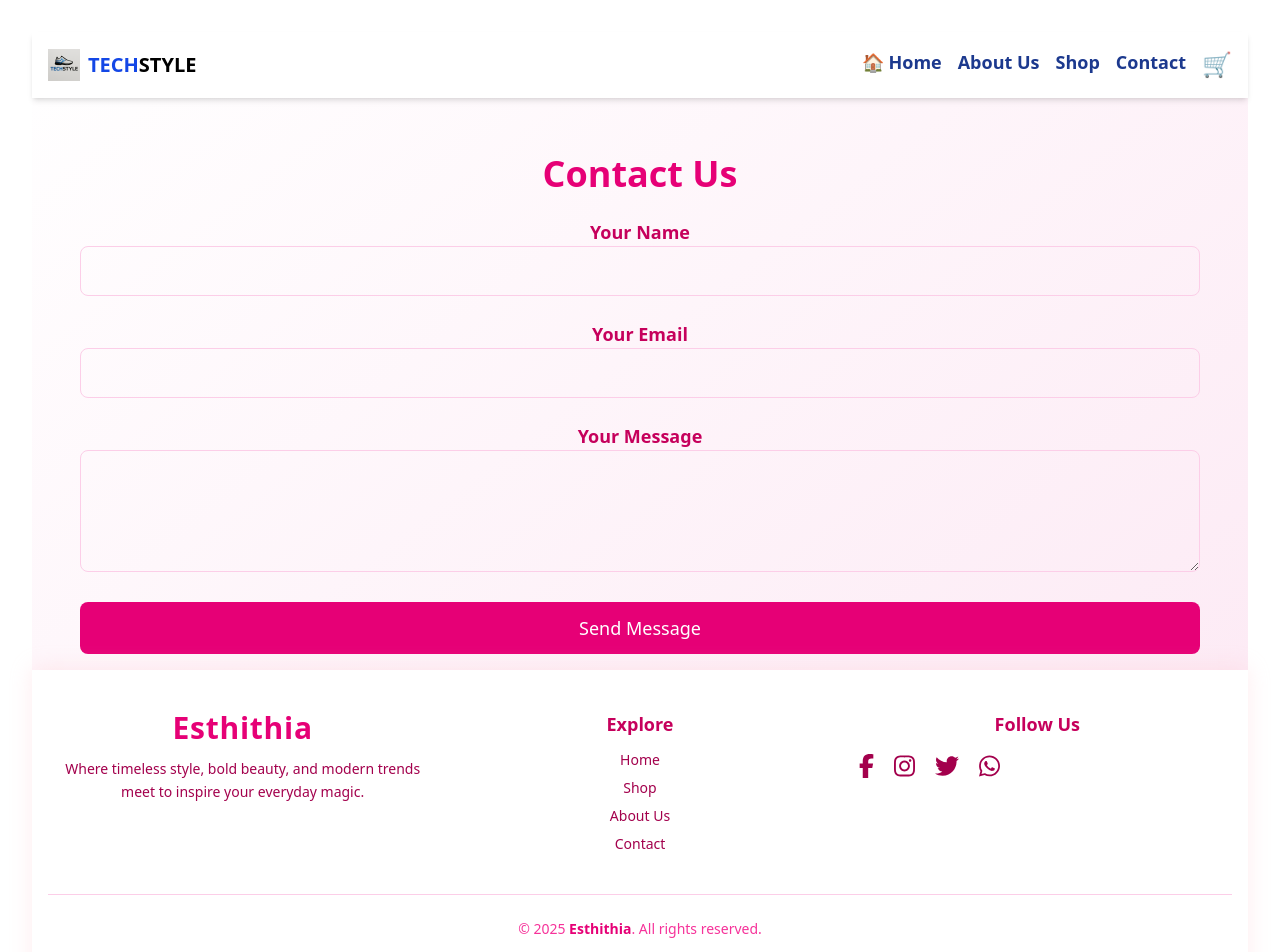
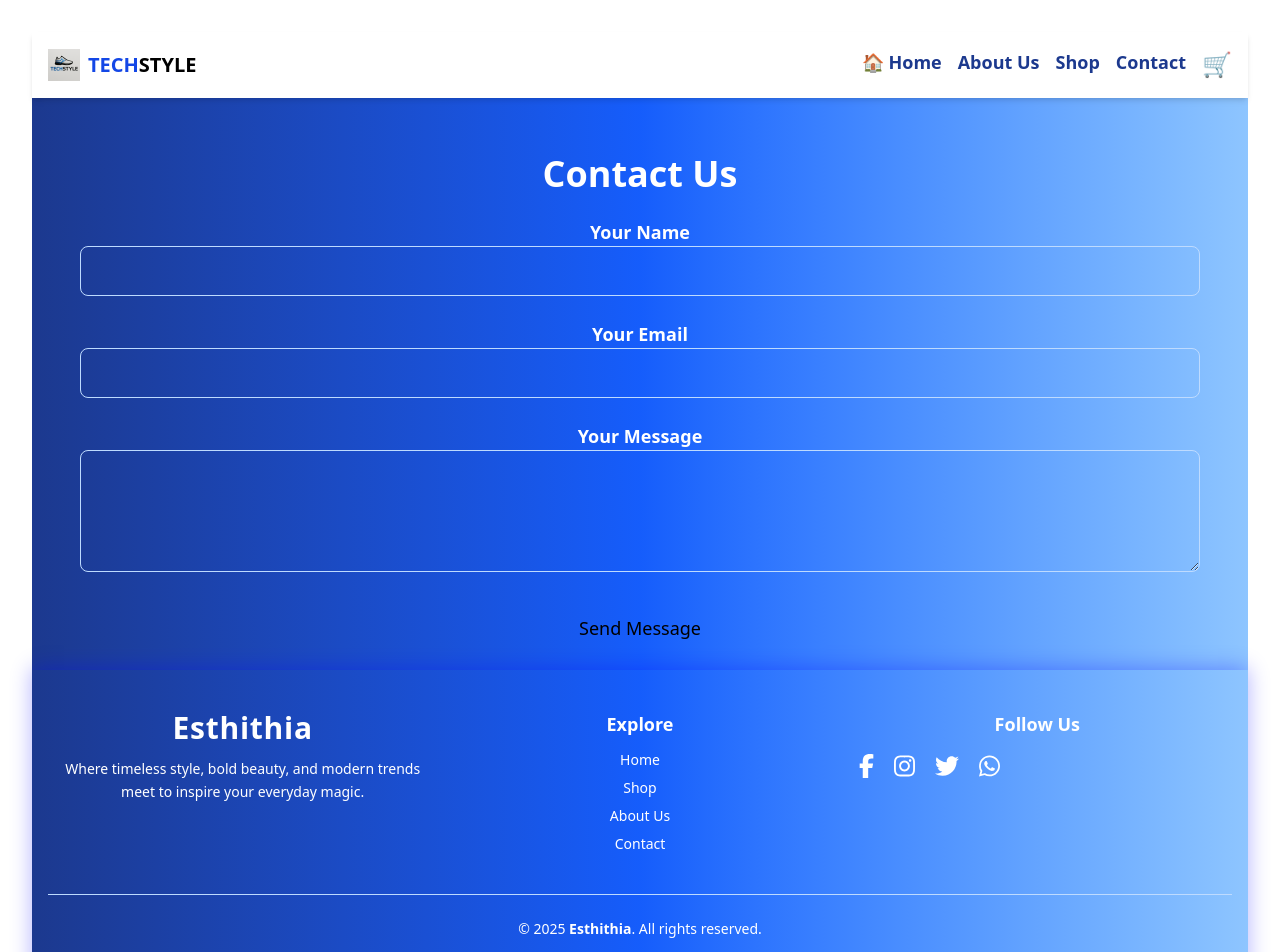
Before and after one commit to sayReine/bakery, a React (Vite) app: page /contact in a window 1280 px wide. Shown: the top 952 px of the page. Built offline with nearby package versions, Linux system fonts and the light colour scheme.

Commit message:
just added outfit

```diff
--- a/src/App.tsx
+++ b/src/App.tsx
@@ -51,7 +51,9 @@ const App: React.FC = () => {
 
   return (
     <Router>
-      <div className="flex flex-col min-h-screen bg-gradient-to-br from-white to-pink-100">
+      <div className="min-h-screen flex flex-col bg-gradient-to-r from-blue-900 via-blue-600 to-blue-300 text-white">
+
+
 
         {/* Navbar */}
         <nav className="bg-white text-blue-900 p-4 flex justify-between items-center shadow-md">
@@ -108,7 +110,7 @@ const App: React.FC = () => {
 
             <Route path="/shop" element={
               <div className="max-w-6xl mx-auto p-4">
-                <h1 className="text-3xl font-bold mb-10 mt-10 text-blue-600">🛍️ Shop Our Collection</h1>
+                <h1 className="text-3xl font-bold mb-10 mt-10 text-white-600">🛍️ Shop Our Collection</h1>
                 <div className="flex flex-col md:flex-row gap-6">
                   {/* <FilterPanel
                     categories={allCategories}
--- a/src/components/Contact.tsx
+++ b/src/components/Contact.tsx
@@ -27,47 +27,47 @@ const Contact: React.FC = () => {
 
   return (
     <div className="max-w-6xl mx-auto p-4 mt-10">
-      <h1 className="text-4xl font-bold text-pink-600 mb-6">Contact Us</h1>
+      <h1 className="text-4xl font-bold text-black-600 mb-6">Contact Us</h1>
       <form onSubmit={handleSubmit} className="space-y-6">
         <div>
-          <label htmlFor="name" className="block text-lg font-semibold text-pink-700">Your Name</label>
+          <label htmlFor="name" className="block text-lg font-semibold text-white-700">Your Name</label>
           <input
             id="name"
             name="name"
             type="text"
             value={formData.name}
             onChange={handleChange}
-            className="w-full p-3 border border-pink-200 rounded-lg"
+            className="w-full p-3 border border-blue-200 rounded-lg"
             required
           />
         </div>
         <div>
-          <label htmlFor="email" className="block text-lg font-semibold text-pink-700">Your Email</label>
+          <label htmlFor="email" className="block text-lg font-semibold text-white-700">Your Email</label>
           <input
             id="email"
             name="email"
             type="email"
             value={formData.email}
             onChange={handleChange}
-            className="w-full p-3 border border-pink-200 rounded-lg"
+            className="w-full p-3 border border-blue-200 rounded-lg"
             required
           />
         </div>
         <div>
-          <label htmlFor="message" className="block text-lg font-semibold text-pink-700">Your Message</label>
+          <label htmlFor="message" className="block text-lg font-semibold text-white-700">Your Message</label>
           <textarea
             id="message"
             name="message"
             value={formData.message}
             onChange={handleChange}
-            className="w-full p-3 border border-pink-200 rounded-lg"
+            className="w-full p-3 border border-blue-200 rounded-lg"
             rows={4}
             required
           />
         </div>
         <button
           type="submit"
-          className="w-full bg-pink-600 text-white py-3 rounded-lg text-lg hover:bg-pink-700 transition duration-300"
+          className="w-full bg-bluek-600 text-black py-3 rounded-lg text-lg hover:bg-gray-700 transition duration-300"
         >
           Send Message
         </button>
--- a/src/components/Footer.tsx
+++ b/src/components/Footer.tsx
@@ -9,11 +9,14 @@ import {
 
 const Footer: React.FC = () => {
   return (
-    <footer className="bg-white text-pink-800 py-10 px-4 shadow-[0_-2px_20px_rgba(255,192,203,0.3)]">
+    <footer className="bg-gradient-to-r from-blue-900 via-blue-600 to-blue-300 text-white py-10 px-4 shadow-[0_-2px_20px_rgba(0,0,255,0.3)]">
+
+
+
       <div className="max-w-6xl mx-auto grid grid-cols-1 md:grid-cols-3 gap-10">
         {/* Logo + Description */}
         <div>
-          <h2 className="text-3xl font-bold text-pink-600 mb-3 tracking-wide">Esthithia</h2>
+          <h2 className="text-3xl font-bold text-white-600 mb-3 tracking-wide">Esthithia</h2>
           <p className="text-sm leading-relaxed">
             Where timeless style, bold beauty, and modern trends meet to inspire your everyday magic.
           </p>
@@ -21,29 +24,29 @@ const Footer: React.FC = () => {
 
         {/* Navigation Links */}
         <div>
-          <h3 className="text-lg font-semibold mb-3 text-pink-700">Explore</h3>
+          <h3 className="text-lg font-semibold mb-3 text-white-700">Explore</h3>
           <ul className="space-y-2 text-sm">
-            <li><a href="./components/home.tsx" className="hover:text-pink-500 transition duration-300">Home</a></li>
-            <li><a href="shop.tsx" className="hover:text-pink-500 transition duration-300">Shop</a></li>
-            <li><a href="about us.tsx" className="hover:text-pink-500 transition duration-300">About Us</a></li>
-            <li><a href="contact.tsx" className="hover:text-pink-500 transition duration-300">Contact</a></li>
+            <li><a href="./components/home.tsx" className="hover:text-gray-500 transition duration-300">Home</a></li>
+            <li><a href="shop.tsx" className="hover:text-gray-500 transition duration-300">Shop</a></li>
+            <li><a href="about us.tsx" className="hover:text-gray-500 transition duration-300">About Us</a></li>
+            <li><a href="contact.tsx" className="hover:text-gray-500 transition duration-300">Contact</a></li>
           </ul>
         </div>
 
         {/* Social Media */}
         <div>
-          <h3 className="text-lg font-semibold mb-3 text-pink-700">Follow Us</h3>
+          <h3 className="text-lg font-semibold mb-3 text-white-700">Follow Us</h3>
           <div className="flex gap-5 text-2xl">
-            <a href="https://facebook.com" target="_blank" rel="noopener noreferrer" className="hover:text-pink-500 transition">
+            <a href="https://facebook.com" target="_blank" rel="noopener noreferrer" className="hover:text-gray-500 transition">
               <FontAwesomeIcon icon={faFacebookF} />
             </a>
-            <a href="https://instagram.com" target="_blank" rel="noopener noreferrer" className="hover:text-pink-500 transition">
+            <a href="https://instagram.com" target="_blank" rel="noopener noreferrer" className="hover:text-gray-500 transition">
               <FontAwesomeIcon icon={faInstagram} />
             </a>
-            <a href="https://twitter.com" target="_blank" rel="noopener noreferrer" className="hover:text-pink-500 transition">
+            <a href="https://twitter.com" target="_blank" rel="noopener noreferrer" className="hover:text-gray-500 transition">
               <FontAwesomeIcon icon={faTwitter} />
             </a>
-            <a href="https://wa.me/your-number" target="_blank" rel="noopener noreferrer" className="hover:text-pink-500 transition">
+            <a href="https://wa.me/your-number" target="_blank" rel="noopener noreferrer" className="hover:text-gray-500 transition">
               <FontAwesomeIcon icon={faWhatsapp} />
             </a>
           </div>
@@ -51,8 +54,8 @@ const Footer: React.FC = () => {
       </div>
 
       {/* Copyright */}
-      <div className="mt-10 pt-6 border-t border-pink-200 text-center text-sm text-pink-500">
-        © {new Date().getFullYear()} <span className="font-semibold text-pink-600">Esthithia</span>. All rights reserved.
+      <div className="mt-10 pt-6 border-t border-blue-200 text-center text-sm text-black-500">
+        © {new Date().getFullYear()} <span className="font-semibold text-black-600">Esthithia</span>. All rights reserved.
       </div>
     </footer>
   );
--- a/src/components/Home.tsx
+++ b/src/components/Home.tsx
@@ -7,14 +7,15 @@ import outfit from '../assets/outfit.jpeg';
 
 const Home: React.FC = () => {
   return (
-    <div className="flex flex-col min-h-screen bg-gradient-to-br from-pink-50 to-white">
+    <div className="background: #10a3de;
+background: linear-gradient(90deg, rgba(16, 163, 222, 1) 0%, rgba(71, 164, 201, 1) 50%, rgba(83, 206, 237, 1) 100%);">
 
       {/* Hero Section */}
       <div className="flex flex-col md:flex-row items-center justify-between max-w-7xl mx-auto p-8 md:p-16 space-y-10 md:space-y-0 md:space-x-12">
         {/* Text Section */}
         <div className="max-w-xl">
-          <h2 className="text-5xl font-extrabold text-pink-600 mb-4">✨ Esthithia</h2>
-          <p className="text-lg text-pink-800 leading-relaxed">
+          <h2 className="text-5xl font-extrabold text-dodger blue-500 mb-4">✨ Esthithia</h2>
+          <p className="text-lg text-dodger blue-800 leading-relaxed">
             Where timeless style, bold beauty, and modern trends meet to inspire your everyday magic.
           </p>
         </div>
@@ -29,7 +30,7 @@ const Home: React.FC = () => {
 
       {/* Gallery Section */}
       <div className="max-w-7xl mx-auto px-4 pb-20">
-        <h3 className="text-2xl font-bold text-center text-pink-700 mb-8"> Outfits</h3>
+        <h3 className="text-2xl font-bold text-center text-#0E3386-700 mb-8"> Outfits</h3>
         <div className="flex justify-center flex-wrap gap-6">
           {[clothe2, clothe3, clothe1, outfit].map((img, i) => (
             <img
--- a/src/components/Shop.tsx
+++ b/src/components/Shop.tsx
@@ -42,7 +42,7 @@ const Shop: React.FC = () => {
 
   return (
     <div className="max-w-6xl mx-auto p-4 mt-10">
-      <h1 className="text-4xl font-bold text-pink-600 mb-6">
+      <h1 className="text-4xl font-bold text-black-600 mb-6">
         Shop Our Collection
       </h1>
       <div className="flex flex-col md:flex-row gap-6">
```
